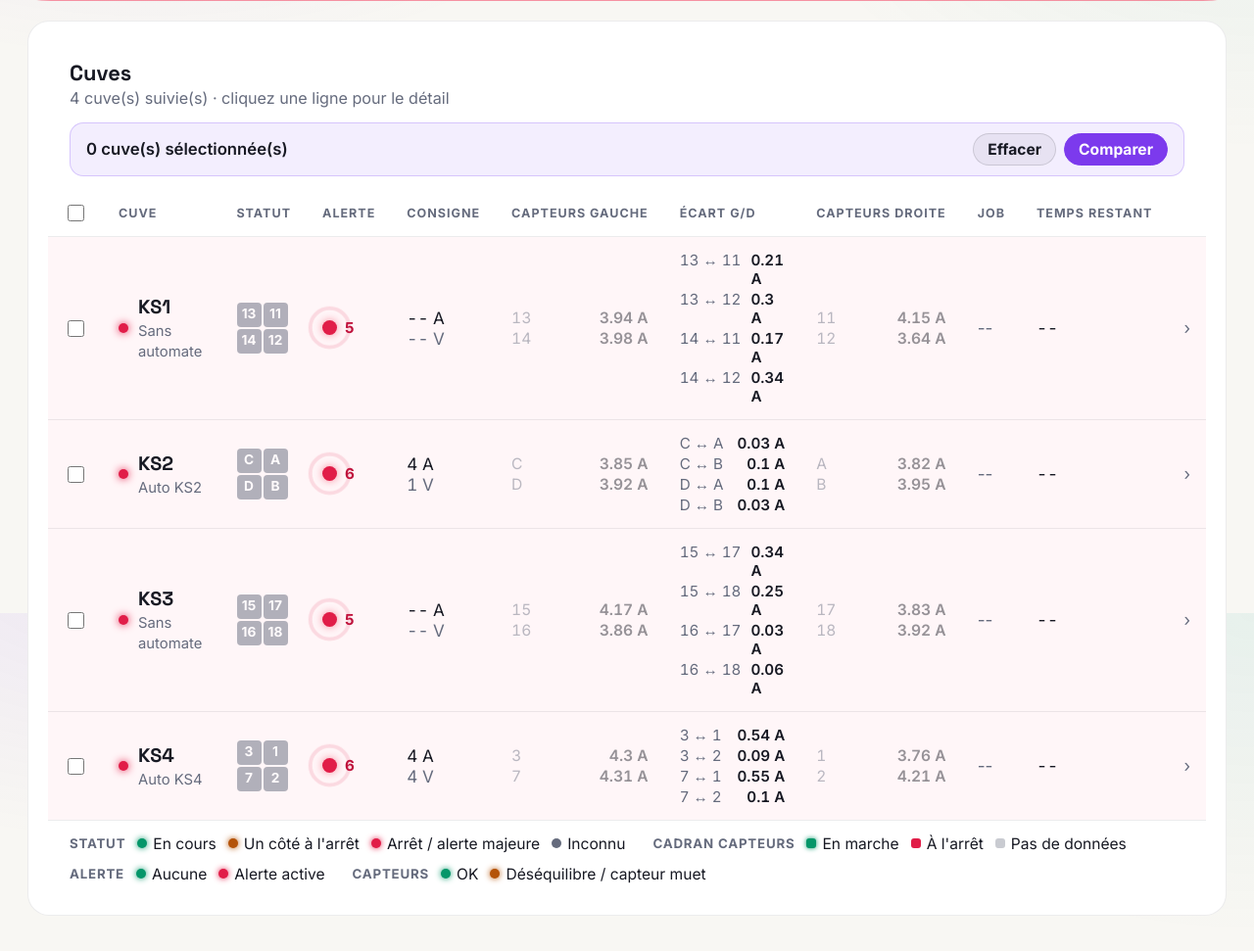
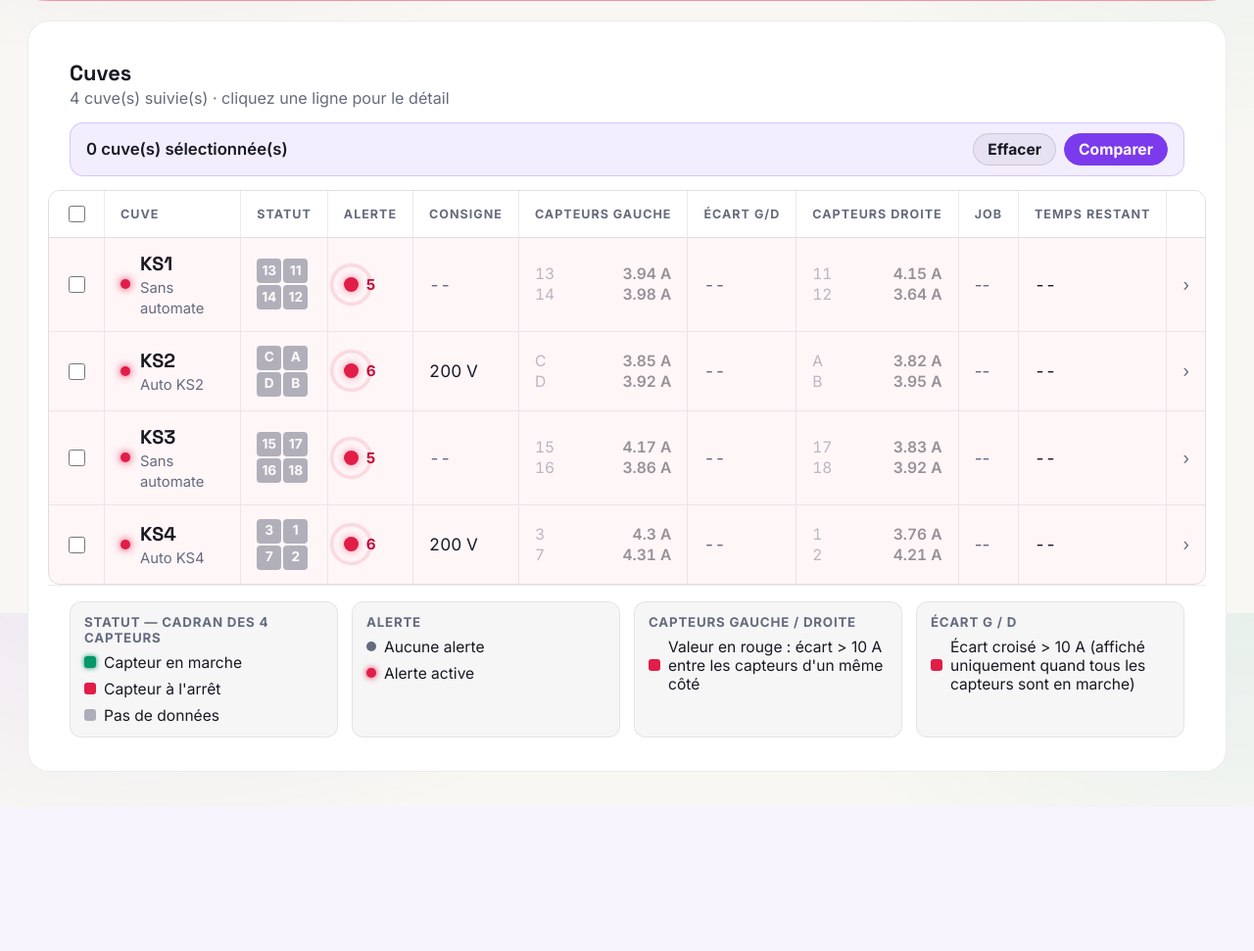
Before and after one commit to McDams/Visuals-V2, a Flask app: page / in a window 1280 px wide. Shown: the part 174-1145 px from the top of the page at 98% size. After the commit the page ends 998 px from the top, so only its background shows below. Run offline with Flask 3, Linux system fonts and the light colour scheme.

Commit message:
Ecart conditionnel, consigne tension, grillage tableau, legende revue
- Ecart G/D : n'affiche un ecart que si TOUS les capteurs sont en marche
  (cross_gaps.active) ET qu'il depasse 10 A ; sinon rien. Ces ecarts
  traduisent les liaisons entre les deux cotes.
- Colonne Consigne : affiche la consigne de TENSION de l'automate
  (voltage_setpoint). KS2/KS4 -> valeur exacte (200 V en demo) ; KS1/KS3
  sans automate -> rien. Valeur statique (ne change pas en fonctionnement).
- Visuel : tableau encadre (grillage) - bordures verticales entre colonnes
  + cadre exterieur arrondi.
- Legende : refonte en cartes par colonne (Statut/Alerte/Capteurs/Ecart),
  codes couleur clarifies.

Co-Authored-By: Claude Sonnet 5 <noreply@anthropic.com>

```diff
--- a/services/tank_config.py
+++ b/services/tank_config.py
@@ -65,6 +65,11 @@ VOLTAGE_CODES = {"voltage_measured"}
 # attendue par capteur = consigne totale / nombre de capteurs réellement en marche).
 CURRENT_SETPOINT_CODE = "current_setpoint"
 
+# Code de mesure de la consigne de TENSION de l'automate ("Voltage setpoint automaton").
+# Affichée telle quelle dans la colonne "Consigne" (elle ne change pas pendant le fonctionnement).
+# Seuls les automates KS2 et KS4 la remontent aujourd'hui ; KS1/KS3 n'ont pas d'automate exploité.
+VOLTAGE_SETPOINT_CODE = "voltage_setpoint"
+
 # Une cuve/un côté est considéré à l'arrêt dès que son courant reste sous ce seuil pendant
 # plus de STOP_DURATION_SECONDS.
 STOP_CURRENT_THRESHOLD_A = 10.0
--- a/static/css/dashboard.css
+++ b/static/css/dashboard.css
@@ -226,24 +226,32 @@ h1, h2, h3, .brand-title, .clock-time, .tank-stat-value, .modal-header h2, .kpi-
 .ticker-item--clickable:hover { text-decoration: underline; }
 @keyframes ticker { to { transform: translateX(-100%); } }
 
-/* ---------- Légende ---------- */
+/* ---------- Légende ----------
+   Une carte par colonne du tableau, chacune regroupant ses propres codes couleur : plus lisible
+   qu'une longue ligne d'items mélangés. La grille s'adapte à la largeur disponible. */
 .legend {
-  display: flex; flex-wrap: wrap; gap: 12px 28px;
-  padding: 14px 22px; border-top: 1px solid var(--border);
+  display: grid; grid-template-columns: repeat(auto-fit, minmax(210px, 1fr)); gap: 14px;
+  padding: 16px 22px; border-top: 1px solid var(--border);
 }
-.legend-group { display: flex; align-items: center; gap: 12px; flex-wrap: wrap; }
+.legend-group {
+  display: flex; flex-direction: column; gap: 8px;
+  padding: 12px 14px; border: 1px solid var(--border); border-radius: 12px;
+  background: var(--surface-tint);
+}
 .legend-title { font-size: 0.7rem; text-transform: uppercase; letter-spacing: 0.06em; color: var(--muted); font-weight: 700; }
-.legend-item { display: flex; align-items: center; gap: 6px; font-size: 0.82rem; }
+.legend-item { display: flex; align-items: center; gap: 8px; font-size: 0.82rem; }
 .legend-dot { width: 10px; height: 10px; border-radius: 50%; flex-shrink: 0; }
 .legend-dot--ok { background: var(--ok); box-shadow: 0 0 6px var(--ok); }
 .legend-dot--warn { background: var(--warn); box-shadow: 0 0 6px var(--warn); }
 .legend-dot--critical { background: var(--critical); box-shadow: 0 0 6px var(--critical); }
 .legend-dot--unknown { background: var(--muted); }
-/* Pastilles carrées de la légende du cadran capteurs (mêmes couleurs que les zones du tableau). */
-.legend-quad { width: 10px; height: 10px; border-radius: 3px; flex-shrink: 0; }
+/* Pastilles carrées : mêmes couleurs que les zones du cadran capteurs dans le tableau. */
+.legend-quad { width: 12px; height: 12px; border-radius: 3px; flex-shrink: 0; }
 .legend-quad--running { background: var(--ok); box-shadow: 0 0 5px var(--ok); }
 .legend-quad--stopped { background: var(--critical); }
-.legend-quad--nodata { background: var(--muted); opacity: 0.35; }
+.legend-quad--nodata { background: var(--muted); opacity: 0.5; }
+/* Échantillon rouge = valeur affichée en rouge dans la colonne (dépassement de seuil). */
+.legend-swatch { width: 12px; height: 12px; border-radius: 3px; flex-shrink: 0; background: var(--critical); }
 
 /* ---------- Barre de comparaison ---------- */
 .compare-bar {
@@ -271,18 +279,22 @@ h1, h2, h3, .brand-title, .clock-time, .tank-stat-value, .modal-header h2, .kpi-
   width: 17px; height: 17px; accent-color: var(--accent); cursor: pointer; vertical-align: middle;
 }
 
-.table-scroll { overflow-x: auto; }
+/* Conteneur encadré : le tableau est ceinturé d'une bordure + coins arrondis (grillage). */
+.table-scroll { overflow-x: auto; border: 1px solid var(--border-strong); border-radius: 12px; }
 .tank-table { width: 100%; border-collapse: separate; border-spacing: 0; min-width: 1040px; }
 .tank-table thead th {
   position: sticky; top: 0; z-index: 1;
   text-align: left; padding: 12px 16px; font-size: 0.66rem; text-transform: uppercase;
   letter-spacing: 0.08em; color: var(--muted); background: var(--table-head-bg);
-  border-bottom: 1px solid var(--border); white-space: nowrap;
+  border-bottom: 1px solid var(--border-strong); white-space: nowrap;
 }
 .tank-table tbody td {
   padding: 14px 16px; border-bottom: 1px solid var(--border);
   vertical-align: middle; font-size: 0.9rem;
 }
+/* Grillage : bordure verticale entre chaque colonne (sauf la dernière). */
+.tank-table thead th:not(:last-child),
+.tank-table tbody td:not(:last-child) { border-right: 1px solid var(--border); }
 .tank-row { cursor: pointer; transition: background-color 0.15s; }
 .tank-row:hover { background: var(--row-hover); }
 .tank-row:focus-visible { outline: 2px solid var(--accent-2); outline-offset: -2px; }
--- a/static/js/dashboard.js
+++ b/static/js/dashboard.js
@@ -358,8 +358,6 @@ function renderTankTable() {
     return;
   }
 
-  // Index cuve -> KPI (courant/tension actuels, etc.).
-  const statsByTank = Object.fromEntries(state.tankStats.map((t) => [t.tank, t]));
   // Rendu d'une cellule de côté : courant de CHAQUE capteur (au lieu de la moyenne), plus un
   // signal de déséquilibre quand l'écart max entre capteurs du côté dépasse 10 A (node.imbalanced).
   const nodeCell = (node) => {
@@ -407,23 +405,25 @@ function renderTankTable() {
     return `<div class="status-cadran" role="img" aria-label="État des 4 capteurs">${zones}</div>`;
   };
 
-  // Cellule "Écart G/D" : écarts croisés gauche×droite (voir _build_cross_gaps). Chaque ligne
-  // "G ↔ D : N A" passe en rouge quand l'écart dépasse 10 A (p.over).
-  const gapCell = (pairs) => {
-    if (!pairs || !pairs.length) return '<span class="muted">--</span>';
-    const rows = pairs
-      .map((p) => {
-        const val = p.gap != null ? `${p.gap} A` : '--';
-        const cls = p.over ? 'gap-line--over' : '';
-        return `<div class="gap-line ${cls}"><span class="gap-line-pair">${p.left} ↔ ${p.right}</span><span class="gap-line-val">${val}</span></div>`;
-      })
+  // Cellule "Écart G/D" : écarts croisés gauche×droite (voir _build_cross_gaps). On n'affiche un
+  // écart QUE si (1) tous les capteurs de la cuve sont en marche (data.active) et (2) l'écart
+  // dépasse 10 A (p.over). Sinon rien : ces écarts n'ont de sens que cuve entièrement active, et
+  // seuls les dépassements sont pertinents à signaler.
+  const gapCell = (data) => {
+    if (!data || !data.active) return '<span class="muted">--</span>';
+    const over = (data.pairs || []).filter((p) => p.over);
+    if (!over.length) return '<span class="muted">--</span>';
+    const rows = over
+      .map(
+        (p) =>
+          `<div class="gap-line gap-line--over"><span class="gap-line-pair">${p.left} ↔ ${p.right}</span><span class="gap-line-val">${p.gap} A</span></div>`
+      )
       .join('');
     return `<div class="gap-cell">${rows}</div>`;
   };
 
   tbody.innerHTML = state.tankViews
     .map((view) => {
-      const stats = statsByTank[view.tank] || {};
       const visual = statusVisual(view, state.alerts);
       const tankAlerts = alertsForTank(view.tank);
       const hasMajor = tankAlerts.some((a) => a.severity === 'major');
@@ -467,7 +467,7 @@ function renderTankTable() {
             ${hasProblem ? `<span class="alert-dot-count alert-dot-count--problem">${tankAlerts.length}</span>` : ''}
           </div>
         </td>
-        <td class="tabular">${stats.latest_current ?? '--'} A<br /><span class="muted">${stats.latest_voltage ?? '--'} V</span></td>
+        <td class="tabular">${view.setpoint?.voltage != null ? view.setpoint.voltage + ' V' : '<span class="muted">--</span>'}</td>
         <td class="tabular">${nodeCell(view.nodes?.left)}</td>
         <td class="tabular">${gapCell(view.cross_gaps)}</td>
         <td class="tabular">${nodeCell(view.nodes?.right)}</td>
--- a/templates/dashboard.html
+++ b/templates/dashboard.html
@@ -105,30 +105,26 @@
             </tbody>
           </table>
         </div>
+        <!-- Légende : une carte par colonne, chacune décrivant ses propres codes couleur. -->
         <div class="legend">
           <div class="legend-group">
-            <span class="legend-title">Statut</span>
-            <span class="legend-item"><span class="legend-dot legend-dot--ok"></span>En cours</span>
-            <span class="legend-item"><span class="legend-dot legend-dot--warn"></span>Un côté à l'arrêt</span>
-            <span class="legend-item"><span class="legend-dot legend-dot--critical"></span>Arrêt / alerte majeure</span>
-            <span class="legend-item"><span class="legend-dot legend-dot--unknown"></span>Inconnu</span>
-          </div>
-          <!-- Légende du cadran 4 zones : chaque zone = 1 capteur (2 à gauche, 2 à droite). -->
-          <div class="legend-group">
-            <span class="legend-title">Cadran capteurs</span>
-            <span class="legend-item"><span class="legend-quad legend-quad--running"></span>En marche</span>
-            <span class="legend-item"><span class="legend-quad legend-quad--stopped"></span>À l'arrêt</span>
+            <span class="legend-title">Statut — cadran des 4 capteurs</span>
+            <span class="legend-item"><span class="legend-quad legend-quad--running"></span>Capteur en marche</span>
+            <span class="legend-item"><span class="legend-quad legend-quad--stopped"></span>Capteur à l'arrêt</span>
             <span class="legend-item"><span class="legend-quad legend-quad--nodata"></span>Pas de données</span>
           </div>
           <div class="legend-group">
             <span class="legend-title">Alerte</span>
-            <span class="legend-item"><span class="legend-dot legend-dot--ok"></span>Aucune</span>
+            <span class="legend-item"><span class="legend-dot legend-dot--unknown"></span>Aucune alerte</span>
             <span class="legend-item"><span class="legend-dot legend-dot--critical"></span>Alerte active</span>
           </div>
           <div class="legend-group">
-            <span class="legend-title">Capteurs</span>
-            <span class="legend-item"><span class="legend-dot legend-dot--ok"></span>OK</span>
-            <span class="legend-item"><span class="legend-dot legend-dot--warn"></span>Déséquilibre / capteur muet</span>
+            <span class="legend-title">Capteurs Gauche / Droite</span>
+            <span class="legend-item"><span class="legend-swatch"></span>Valeur en rouge : écart &gt; 10 A entre les capteurs d'un même côté</span>
+          </div>
+          <div class="legend-group">
+            <span class="legend-title">Écart G / D</span>
+            <span class="legend-item"><span class="legend-swatch"></span>Écart croisé &gt; 10 A (affiché uniquement quand tous les capteurs sont en marche)</span>
           </div>
         </div>
       </section>
```
Also changed, not shown: services/chart_service.py (+22 -6 lines).
